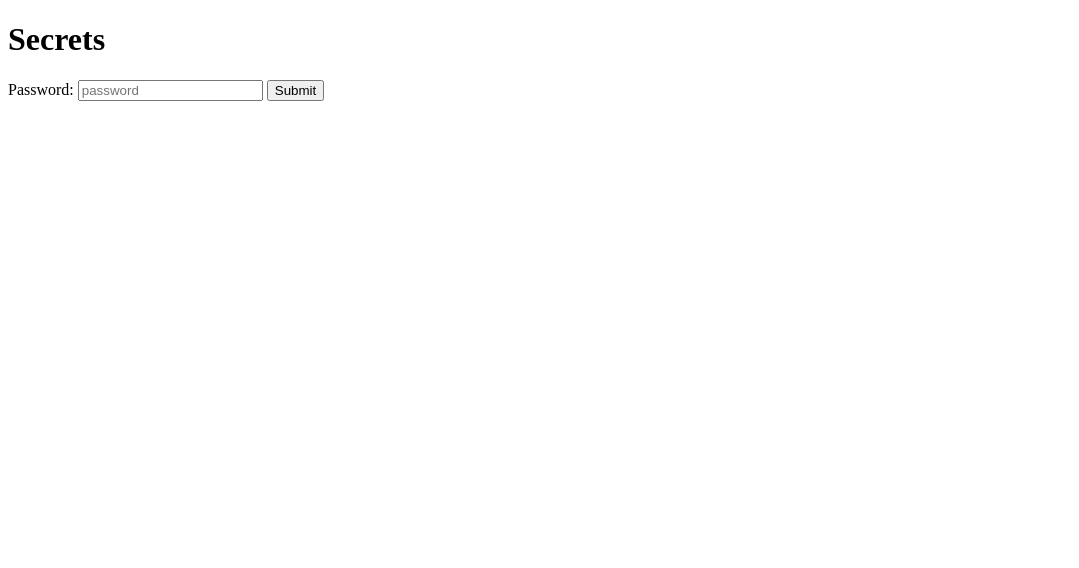
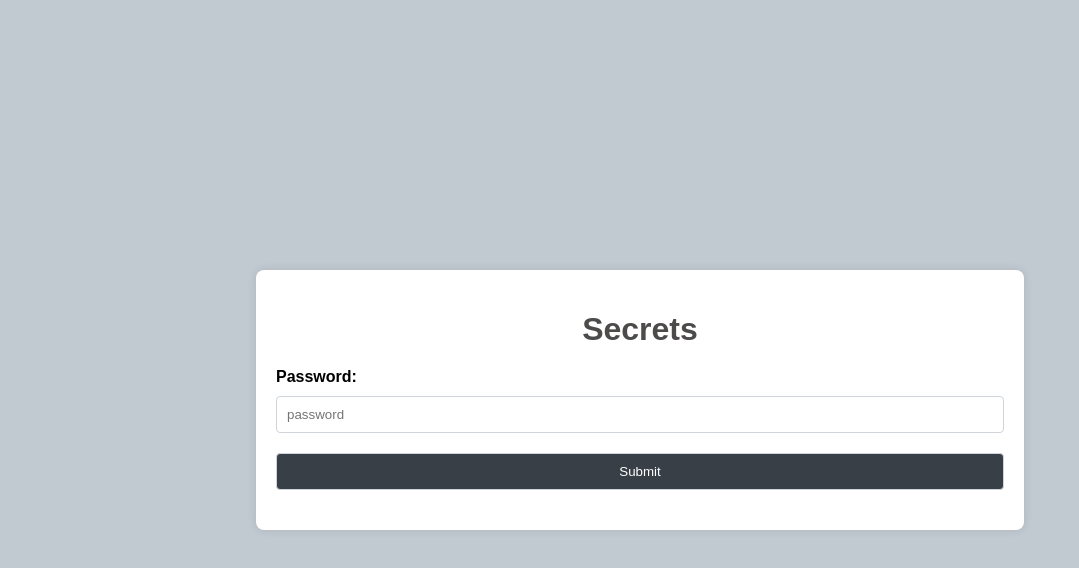
Before and after one commit to abdulrahmans0414/Secrets, a website: page public/index.html in a window 1280 px wide. Shown: the whole page, without its empty margins (0-1079 px from the left). Drawn offline with Linux system fonts and the light colour scheme.

Commit message:
add style to index.html

```diff
--- a/public/index.html
+++ b/public/index.html
@@ -4,14 +4,82 @@
     <meta charset="UTF-8">
     <meta name="viewport" content="width=device-width, initial-scale=1.0">
     <title>Secrets Content</title>
+
+    <style>
+        body {
+            font-family: 'Arial', sans-serif;
+            margin: 0;
+            padding: 0;
+            background-color: #c1c9d1;
+            display: flex;
+            align-items: center;
+            justify-content: center;
+            min-height: 100vh;
+        }
+
+        .container {
+            max-width: 400px;
+            width: 100%;
+            padding: 20px;
+            background-color: #ffffff;
+            box-shadow: 0 0 10px rgba(0, 0, 0, 0.1);
+            border-radius: 8px;
+            box-sizing: border-box;
+        }
+
+        h1 {
+            text-align: center;
+            color: #4d4a4a;
+            margin-bottom: 20px;
+        }
+
+        form {
+            display: flex;
+            flex-direction: column;
+        }
+
+        label {
+            display: block;
+            font-weight: bold;
+            margin-bottom: 10px;
+        }
+
+        input {
+            width: 100%;
+            padding: 10px;
+            margin-bottom: 20px;
+            border: 1px solid #ced4da;
+            border-radius: 4px;
+            box-sizing: border-box;
+        }
+
+        input[type="submit"] {
+            background-color: #383f46;
+            color: #fff;
+            cursor: pointer;
+        }
+
+        input[type="submit"]:hover {
+            background-color: #0b141e;
+        }
+
+        @media only screen and (min-width: 600px) {
+            .container {
+                max-width: 60%;
+            }
+        }
+    </style>
+
+
 </head>
 <body>
+    <div class="container">
     <h1>Secrets</h1>
     <form action="" method="">
         <label for="password">Password:</label>
         <input type="text" id="password" name="password" placeholder="password" required>
         <input type="submit" value="Submit">
       </form>
-
+    </div>
 </body>
 </html>
```
